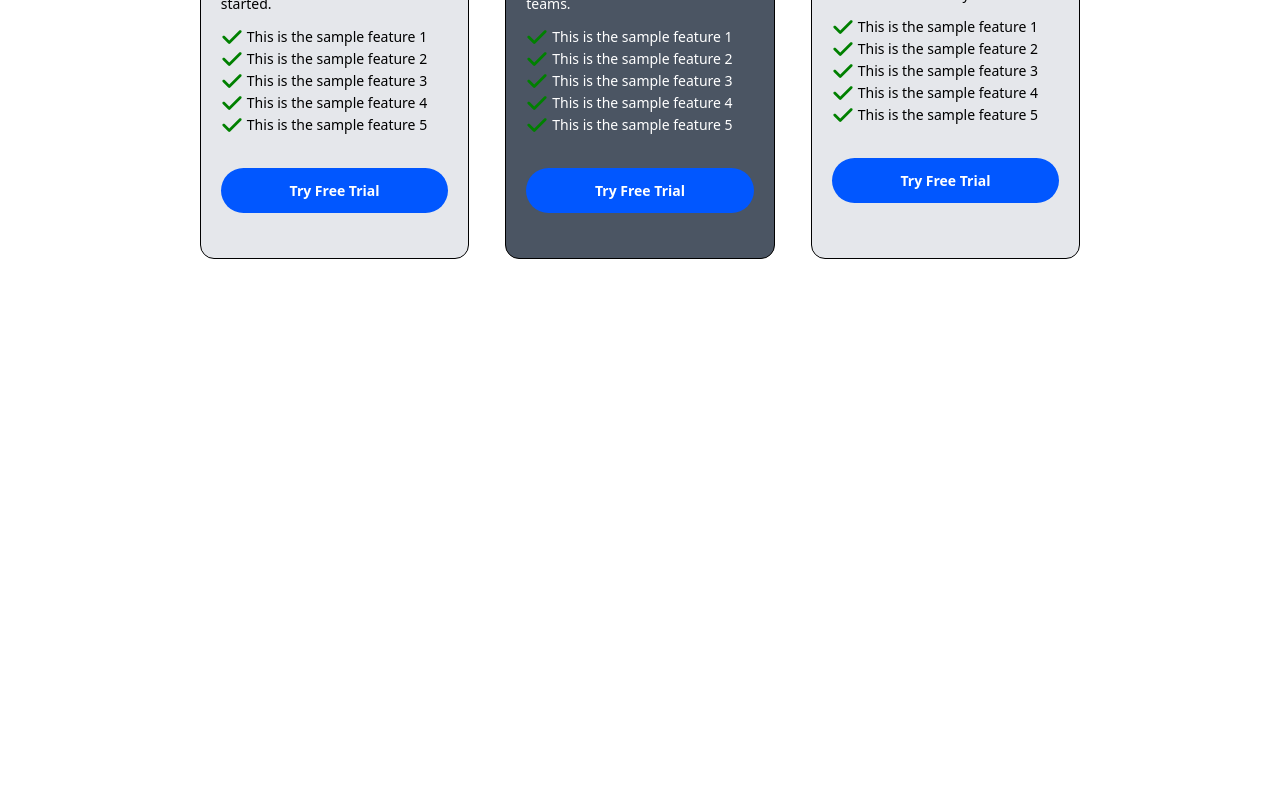
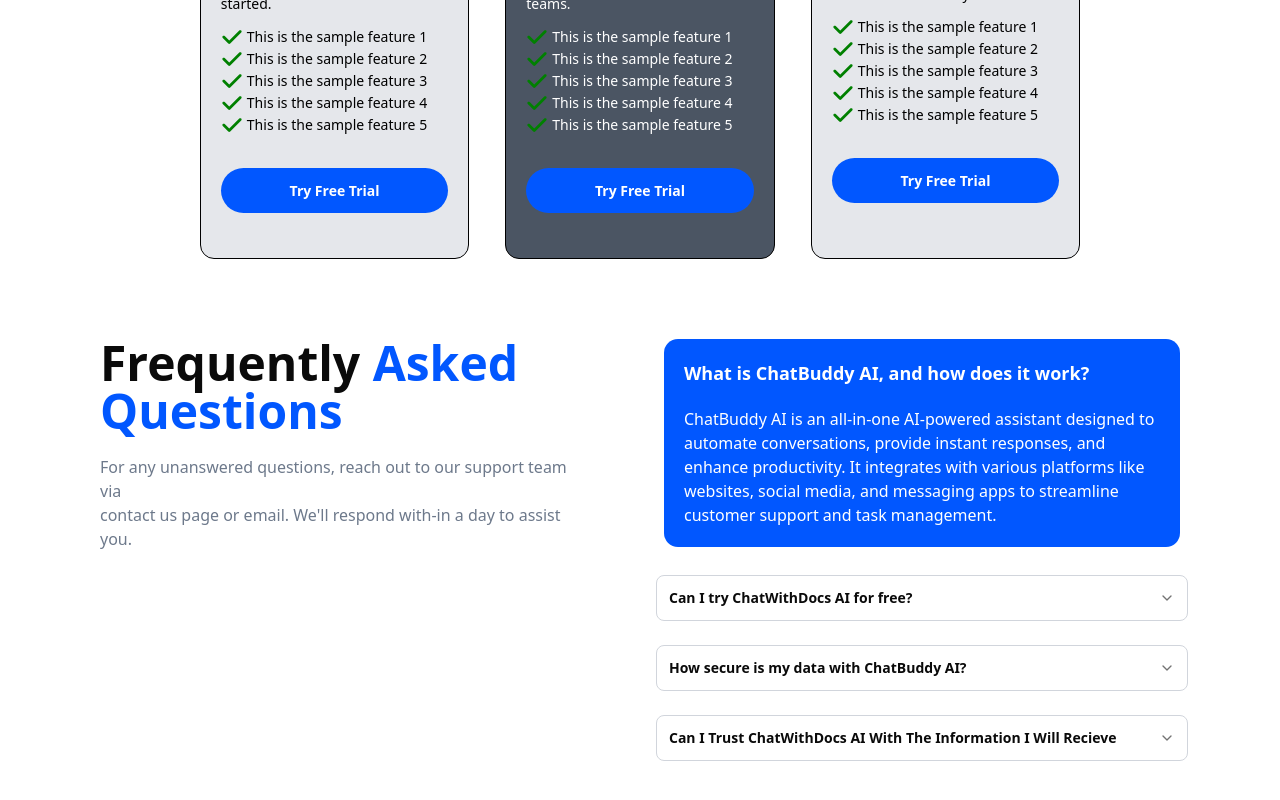
Before and after one commit to TheYashJain17/Chat-With-AI-Frontend, a Next.js app: page / in a window 1280 px wide. Shown: the part 1544-2344 px from the top of the page. Before the commit the page ends 1803 px from the top, so only its background shows below. Built offline with nearby package versions, Linux system fonts and the light colour scheme.

Commit message:
Completed The FAQ Section.

```diff
--- a/package.json
+++ b/package.json
@@ -9,6 +9,7 @@
     "lint": "next lint"
   },
   "dependencies": {
+    "@radix-ui/react-accordion": "^1.2.11",
     "@radix-ui/react-dialog": "^1.1.14",
     "@radix-ui/react-slot": "^1.2.3",
     "class-variance-authority": "^0.7.1",
--- a/src/app/globals.css
+++ b/src/app/globals.css
@@ -43,6 +43,7 @@
   --radius-xl: calc(var(--radius) + 4px);
 
   --color-landing-blue: var(--landing-blue);
+  --color-landing-blue2: var(--landing-blue2);
   --color-landing-grey: var(--landing-grey);
   --font-poppins: Poppins, sans-serif;
 }
@@ -81,6 +82,7 @@
   --sidebar-border: oklch(0.922 0 0);
   --sidebar-ring: oklch(0.708 0 0);
   --landing-blue: oklch(0.6835 0.2234 261.65);
+  --landing-blue2: oklch(0.5367 0.2574 262.51);
   --landing-grey: oklch(0.572 0.032 259.45);
 
 }
--- a/src/app/page.tsx
+++ b/src/app/page.tsx
@@ -1,5 +1,6 @@
 import BeneficialFor from '@/components/layout/BeneficialFor'
 import Features from '@/components/layout/Features'
+import FAQSection from '@/components/sections/FAQSection'
 import HeadingSection from '@/components/sections/HeadingSection'
 import PricingSection from '@/components/sections/PricingSection'
 import Header from '@/components/shared/Header'
@@ -22,6 +23,8 @@
 
         <PricingSection/>
 
+        <FAQSection/>
+
       </div>
 
   )
--- /dev/null
+++ b/src/components/layout/FAQ.tsx
@@ -0,0 +1,112 @@
+import React from 'react'
+
+import {
+    Accordion,
+    AccordionContent,
+    AccordionItem,
+    AccordionTrigger,
+} from "@/components/ui/accordion"
+import { FAQData } from '@/types/types'
+import { cn } from '@/lib/utils'
+
+const FAQ = (): React.JSX.Element => {
+
+    const FAQAllData: FAQData[] = [
+
+        {
+
+            title: "Can I try ChatWithDocs AI for free?",
+            description: "Yes You Can"
+
+
+        },
+
+        {
+
+            title: "How secure is my data with ChatBuddy AI?",
+            description: "It Is Fully Secure As We Do Not Store Any Of Your Data"
+
+        },
+        {
+
+            title: "Can I Trust ChatWithDocs AI With The Information I Will Recieve",
+            description: "Yes, As AI Will Analyse Your Document Properly And Will Give You Proper Information"
+
+        }
+
+    ]
+
+    return (
+
+        <div className={cn("flex items-center justify-center w-full mx-5")}>
+
+
+              <Accordion type="single" className={cn("mx-3 w-full")} collapsible>
+
+            {
+
+                FAQAllData?.map((faq: FAQData, index: number) => {
+
+                    const lastItemDescription = index === FAQAllData?.length -1;
+
+                    const description = lastItemDescription ?
+
+                    (() => {
+
+                        const splitText = faq?.description?.split("Give");
+                        if(splitText?.length > 0){
+
+                            return (
+
+                                <>
+
+                                    {splitText[0]} Give
+                                    <br/>
+
+                                    {splitText[1]?.trim()}
+
+                                </>
+
+                            )
+
+                        }
+
+                        return faq?.description;
+
+                    })()
+
+                    :
+
+                    faq?.description;
+
+                    return(
+
+                    <AccordionItem key={index} className={cn("w-full")} value={`item-${index+1}`}>
+                        <AccordionTrigger className={cn("max-w-[70rem] w-full border border-gray-300 my-3 p-3 font-bold")}>{faq?.title}</AccordionTrigger>
+                        <AccordionContent className={cn("max-w-[40rem] w-full px-3 border-[1px] border-gray-200 pt-3 font-semibold")}>
+                                {description}
+                        </AccordionContent>
+                    </AccordionItem>
+
+                )
+
+        })
+
+            }
+
+
+
+
+        </Accordion>
+        </div>
+
+
+
+    )
+}
+
+
+
+
+
+export default FAQ
--- /dev/null
+++ b/src/components/layout/HowItWorks.tsx
@@ -0,0 +1,19 @@
+import { cn } from '@/lib/utils'
+import React from 'react'
+
+const HowItWorks = (): React.JSX.Element => {
+  return (
+    <div className={cn("flex items-center justify-center w-full")}>
+
+        <div className={cn("md:max-w-[520px] w-full min-h-[140px] bg-landing-blue2 rounded-xl border-none flex justify-start gap-5 flex-col p-5 mx-5")}>
+
+          <h2 className={cn("text-white text-base md:text-lg font-semibold")}>What is ChatBuddy AI, and how does it work?</h2>
+          <span className={cn("text-white text-sm md:text-base font-medium")}>ChatBuddy AI is an all-in-one AI-powered assistant designed to automate conversations, provide instant responses, and enhance productivity. It integrates with various platforms like websites, social media, and messaging apps to streamline customer support and task management.</span>
+
+        </div>
+
+    </div>
+  )
+}
+
+export default HowItWorks
--- /dev/null
+++ b/src/components/sections/FAQSection.tsx
@@ -0,0 +1,31 @@
+import React from 'react'
+import HowItWorks from '../layout/HowItWorks'
+import FAQ from '../layout/FAQ'
+import { cn } from '@/lib/utils'
+
+const FAQSection = (): React.JSX.Element => {
+  return (
+    <div className={cn("mb-40 flex justify-between flex-col md:flex-row gap-6 md:gap-10 max-w-[70rem] w-full")}>
+
+      <div className={cn("flex justify-start flex-col gap-5")}>
+
+          <h1 className={cn("text-3xl md:text-5xl font-bold text-left mx-5")}>Frequently <span className={cn("text-3xl md:text-5xl font-bold text-landing-blue2 ")}>Asked <br/> Questions</span></h1>
+          <span className={cn("text-base text-landing-grey mx-5")}>For any unanswered questions, reach out to our support team via <br/> contact us page or email. We'll respond with-in a day to assist you.</span>
+
+      </div>
+
+
+
+      <div className={"flex items-center justify-center flex-col gap-4"}>
+
+          <HowItWorks/>
+
+          <FAQ/>
+
+      </div>
+
+    </div>
+  )
+}
+
+export default FAQSection
--- a/src/components/sections/PricingSection.tsx
+++ b/src/components/sections/PricingSection.tsx
@@ -74,9 +74,9 @@
 
             PricingModalData?.map((modalData: PricingModalDataProps, index: number) => (
 
-              <div className={cn("flex items-center justify-center w-full")}>
+              <div key={index} className={cn("flex items-center justify-center w-full")}>
 
-                  <PriceModal key={index} pricingModalData={modalData} index={index}/>
+                  <PriceModal pricingModalData={modalData} index={index}/>
 
               </div>
 
--- /dev/null
+++ b/src/components/ui/accordion.tsx
@@ -0,0 +1,68 @@
+"use client"
+
+import * as React from "react"
+import * as AccordionPrimitive from "@radix-ui/react-accordion"
+import { ChevronDownIcon } from "lucide-react"
+
+import { cn } from "@/lib/utils"
+
+function Accordion({
+  ...props
+}: React.ComponentProps<typeof AccordionPrimitive.Root>) {
+  return <AccordionPrimitive.Root data-slot="accordion" {...props} />
+}
+
+function AccordionItem({
+  className,
+  ...props
+}: React.ComponentProps<typeof AccordionPrimitive.Item>) {
+  return (
+    <AccordionPrimitive.Item
+      data-slot="accordion-item"
+      className="w-full"
+      // className={cn("border last:border-b-0", className)}
+
+      {...props}
+    />
+  )
+}
+
+function AccordionTrigger({
+  className,
+  children,
+  ...props
+}: React.ComponentProps<typeof AccordionPrimitive.Trigger>) {
+  return (
+    <AccordionPrimitive.Header className="flex">
+      <AccordionPrimitive.Trigger
+        data-slot="accordion-trigger"
+        className={cn(
+          "focus-visible:border-ring focus-visible:ring-ring/50 flex flex-1 items-start justify-between gap-4 rounded-md py-4 text-left text-sm font-medium transition-all outline-none hover:underline focus-visible:ring-[3px] disabled:pointer-events-none disabled:opacity-50 [&[data-state=open]>svg]:rotate-180",
+          className
+        )}
+        {...props}
+      >
+        {children}
+        <ChevronDownIcon className="text-muted-foreground pointer-events-none size-4 shrink-0 translate-y-0.5 transition-transform duration-200" />
+      </AccordionPrimitive.Trigger>
+    </AccordionPrimitive.Header>
+  )
+}
+
+function AccordionContent({
+  className,
+  children,
+  ...props
+}: React.ComponentProps<typeof AccordionPrimitive.Content>) {
+  return (
+    <AccordionPrimitive.Content
+      data-slot="accordion-content"
+      className="data-[state=closed]:animate-accordion-up data-[state=open]:animate-accordion-down overflow-hidden text-sm"
+      {...props}
+    >
+      <div className={cn("pt-0 pb-4", className)}>{children}</div>
+    </AccordionPrimitive.Content>
+  )
+}
+
+export { Accordion, AccordionItem, AccordionTrigger, AccordionContent }
--- a/src/components/ui/button.tsx
+++ b/src/components/ui/button.tsx
@@ -12,7 +12,8 @@
         default:
           "bg-primary text-primary-foreground shadow-xs hover:bg-primary/90",
         trial:
-          "cursor-pointer bg-[#0157FF] text-white hover:shadow-lg font-bold",
+          // "cursor-pointer bg-[#0157FF] text-white hover:shadow-lg font-bold",
+          "cursor-pointer bg-landing-blue2 text-white hover:shadow-lg font-bold",
         destructive:
           "bg-destructive text-white shadow-xs hover:bg-destructive/90 focus-visible:ring-destructive/20 dark:focus-visible:ring-destructive/40 dark:bg-destructive/60",
         outline:
```
Also changed, not shown: src/types/types.ts (+7 -0 lines), 1 other file (tests, documents, lock files or other folders).
